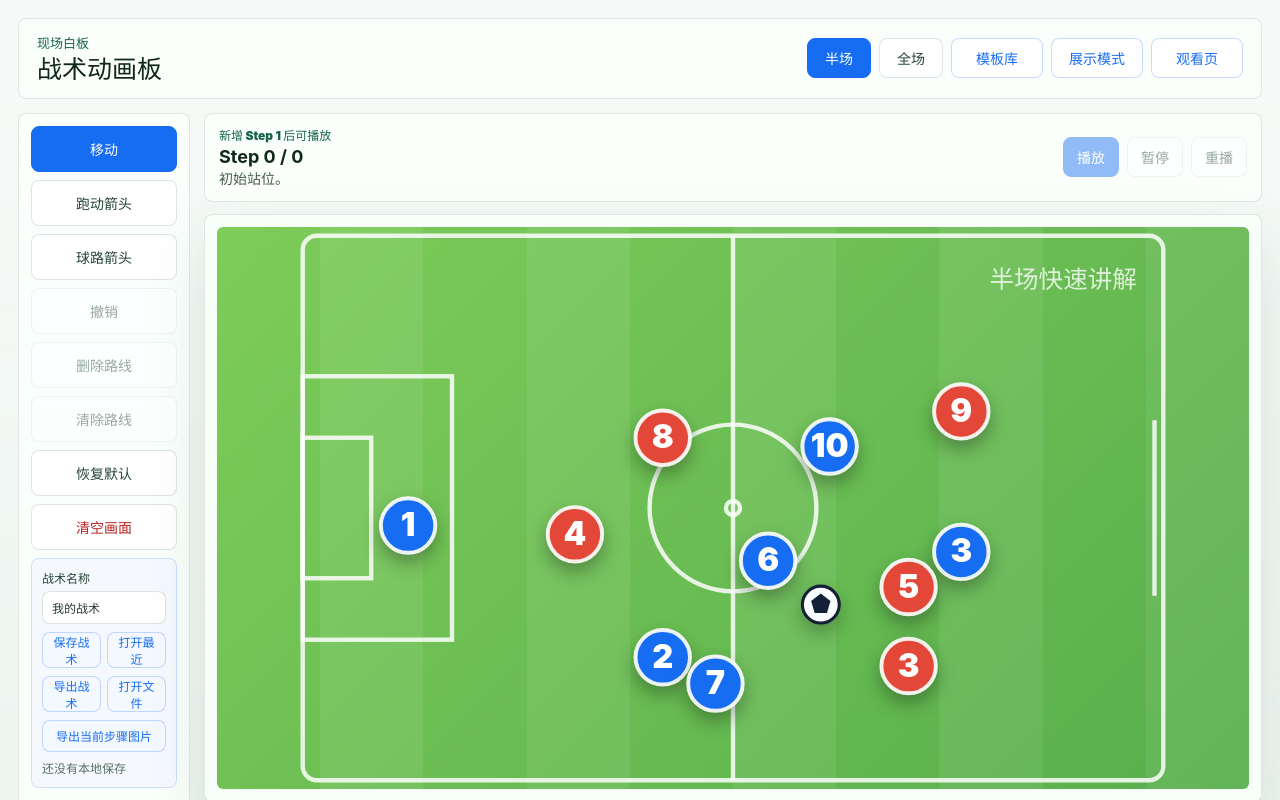
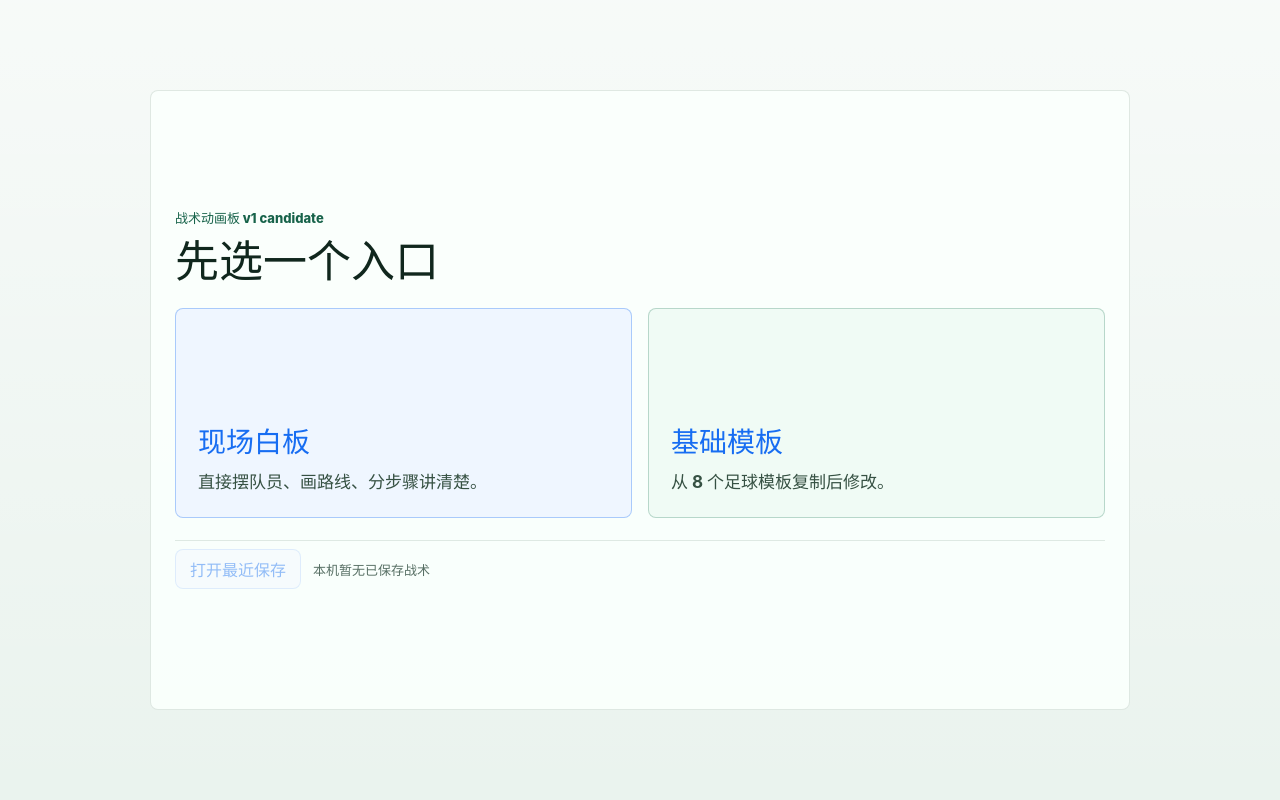
Before and after one commit to binsun0501-dot/tactical-animation-board, a React (Vite) app: page / in a window 1280 px wide. Shown: the top 800 px of the page. Built offline with nearby package versions, Linux system fonts and the light colour scheme.

Commit message:
m4-fix: simplify ipad navigation and toolbar

```diff
--- a/src/App.jsx
+++ b/src/App.jsx
@@ -74,7 +74,7 @@ export default function App() {
   const [activeTool, setActiveTool] = useState("move");
   const [selectedPathId, setSelectedPathId] = useState(null);
   const [playback, setPlayback] = useState(IDLE_PLAYBACK);
-  const [appMode, setAppMode] = useState("edit");
+  const [appMode, setAppMode] = useState("home");
   const playbackRunIdRef = useRef(0);
 
   const activeStep = steps.find((step) => step.id === activeStepId) ?? steps[0];
@@ -95,6 +95,7 @@ export default function App() {
   const canAddStep = steps.length < 5;
   const canPlay = steps.length > 1;
   const editingDisabled = isPlaybackVisible;
+  const isHomeMode = appMode === "home";
   const isPresentationMode = appMode === "presentation";
   const isViewerMode = appMode === "viewer";
   const isTemplateLibraryMode = appMode === "templates";
@@ -467,6 +468,11 @@ export default function App() {
     setAppMode("edit");
   }
 
+  function returnToHomeMode() {
+    returnToEdit();
+    setAppMode("home");
+  }
+
   function enterViewerMode() {
     resetPlayback();
     setSelectedPathId(null);
@@ -479,6 +485,11 @@ export default function App() {
     setSelectedPathId(null);
     setActiveTool("move");
     setAppMode("templates");
+  }
+
+  function openRecentSavedTactic() {
+    loadRecentTactic();
+    setAppMode("edit");
   }
 
   function copyTemplateToTactic(template) {
@@ -498,6 +509,17 @@ export default function App() {
     setActiveStepId(nextStep.id);
     setSelectedPathId(null);
     setActiveTool("move");
+  }
+
+  if (isHomeMode) {
+    return (
+      <HomeMode
+        onOpenRecent={openRecentSavedTactic}
+        onOpenTemplates={enterTemplateLibrary}
+        onStartBoard={returnToEditMode}
+        savedSummary={savedSummary}
+      />
+    );
   }
 
   if (isPresentationMode) {
@@ -575,19 +597,22 @@ export default function App() {
             >
               全场
             </button>
+            <button className="toggle action secondary" type="button" onClick={returnToHomeMode}>
+              首页
+            </button>
             <button
               className="toggle action"
               type="button"
               data-testid="template-library-entry"
               onClick={enterTemplateLibrary}
             >
-              模板库
+              模板
             </button>
             <button className="toggle action" type="button" onClick={enterPresentationMode}>
-              展示模式
+              展示
             </button>
             <button className="toggle action" type="button" onClick={enterViewerMode}>
-              观看页
+              观看
             </button>
           </div>
         </header>
@@ -746,6 +771,47 @@ export default function App() {
               setBoardState={updateCurrentStepBoard}
             />
           </section>
+        </div>
+      </section>
+    </main>
+  );
+}
+
+function HomeMode({ onOpenRecent, onOpenTemplates, onStartBoard, savedSummary }) {
+  return (
+    <main className="app-shell home-app">
+      <section className="home-shell" aria-label="战术动画板首页">
+        <header className="home-header">
+          <p className="stage-label">战术动画板 v1 candidate</p>
+          <h1>先选一个入口</h1>
+        </header>
+
+        <div className="home-actions" aria-label="主要入口">
+          <button
+            className="home-card primary"
+            type="button"
+            data-testid="home-board-entry"
+            onClick={onStartBoard}
+          >
+            <span>现场白板</span>
+            <strong>直接摆队员、画路线、分步骤讲清楚。</strong>
+          </button>
+          <button
+            className="home-card template"
+            type="button"
+            data-testid="home-template-entry"
+            onClick={onOpenTemplates}
+          >
+            <span>基础模板</span>
+            <strong>从 8 个足球模板复制后修改。</strong>
+          </button>
+        </div>
+
+        <div className="home-secondary" aria-label="次级入口">
+          <button type="button" onClick={onOpenRecent} disabled={!savedSummary}>
+            打开最近保存
+          </button>
+          <p>{savedSummary ? savedSummary.title : "本机暂无已保存战术"}</p>
         </div>
       </section>
     </main>
--- a/src/styles.css
+++ b/src/styles.css
@@ -73,6 +73,108 @@ h1 {
   letter-spacing: 0;
 }
 
+.home-app {
+  display: grid;
+  place-items: center;
+}
+
+.home-shell {
+  width: min(980px, 100%);
+  min-height: min(620px, calc(100vh - 36px));
+  padding: 24px;
+  border: 1px solid rgba(26, 66, 44, 0.12);
+  border-radius: 8px;
+  background: rgba(250, 255, 252, 0.94);
+  display: grid;
+  align-content: center;
+  gap: 22px;
+}
+
+.home-header {
+  display: grid;
+  gap: 6px;
+}
+
+.home-header h1 {
+  font-size: clamp(28px, 4vw, 44px);
+}
+
+.home-actions {
+  display: grid;
+  grid-template-columns: repeat(2, minmax(0, 1fr));
+  gap: 16px;
+}
+
+.home-card {
+  min-height: 210px;
+  padding: 22px;
+  border: 1px solid rgba(28, 72, 49, 0.16);
+  border-radius: 8px;
+  background: #ffffff;
+  color: #183428;
+  cursor: pointer;
+  text-align: left;
+  display: grid;
+  align-content: end;
+  gap: 12px;
+}
+
+.home-card.primary {
+  border-color: rgba(23, 109, 242, 0.32);
+  background: #eff6ff;
+}
+
+.home-card.template {
+  border-color: rgba(22, 111, 78, 0.26);
+  background: #f0fbf5;
+}
+
+.home-card span {
+  color: #176df2;
+  font-size: 28px;
+  font-weight: 950;
+  line-height: 1.1;
+}
+
+.home-card strong {
+  max-width: 17em;
+  color: #365143;
+  font-size: 17px;
+  line-height: 1.45;
+}
+
+.home-secondary {
+  min-height: 52px;
+  padding-top: 6px;
+  border-top: 1px solid rgba(28, 72, 49, 0.12);
+  display: flex;
+  align-items: center;
+  gap: 12px;
+}
+
+.home-secondary button {
+  min-height: 40px;
+  padding: 0 14px;
+  border: 1px solid rgba(23, 109, 242, 0.24);
+  border-radius: 8px;
+  background: #f4f8ff;
+  color: #176df2;
+  font-weight: 900;
+  cursor: pointer;
+}
+
+.home-secondary button:disabled {
+  cursor: not-allowed;
+  opacity: 0.45;
+}
+
+.home-secondary p {
+  margin: 0;
+  color: #587065;
+  font-size: 13px;
+  font-weight: 800;
+}
+
 .top-actions,
 .tool-rail {
   display: flex;
@@ -107,6 +209,11 @@ h1 {
   min-width: 92px;
   border-color: rgba(23, 109, 242, 0.24);
   color: #176df2;
+}
+
+.toggle.action.secondary {
+  min-width: 70px;
+  color: #4a6257;
 }
 
 .workspace {
@@ -881,6 +988,124 @@ h1 {
   pointer-events: none;
 }
 
+@media (min-width: 821px) and (max-height: 820px) {
+  .app-shell {
+    padding: 10px;
+  }
+
+  .editor-shell,
+  .template-shell {
+    min-height: calc(100vh - 20px);
+    gap: 10px;
+  }
+
+  .top-bar,
+  .template-header {
+    min-height: 58px;
+    padding: 10px 12px;
+  }
+
+  .top-bar h1,
+  .template-header h1 {
+    font-size: 22px;
+  }
+
+  .top-actions {
+    flex-wrap: wrap;
+    justify-content: flex-end;
+    gap: 6px;
+  }
+
+  .toggle {
+    min-width: 58px;
+    min-height: 36px;
+  }
+
+  .toggle.action {
+    min-width: 66px;
+  }
+
+  .workspace {
+    grid-template-columns: 1fr;
+    gap: 10px;
+  }
+
+  .tool-rail {
+    min-height: auto;
+    display: grid;
+    grid-template-columns: repeat(8, minmax(0, 1fr));
+    align-items: stretch;
+    gap: 6px;
+    padding: 8px;
+  }
+
+  .tool-button {
+    min-width: 0;
+    min-height: 38px;
+    padding: 0 7px;
+    font-size: 13px;
+  }
+
+  .save-panel {
+    grid-column: span 4;
+    padding: 8px;
+  }
+
+  .step-panel {
+    grid-column: span 4;
+    margin-top: 0;
+    padding-top: 0;
+    border-top: 0;
+  }
+
+  .step-list {
+    grid-template-columns: repeat(3, minmax(0, 1fr));
+    gap: 6px;
+  }
+
+  .step-button {
+    min-height: 48px;
+    padding: 7px;
+  }
+
+  .step-note textarea {
+    min-height: 54px;
+    resize: none;
+  }
+
+  .playback-strip {
+    min-height: 58px;
+    padding: 8px 10px;
+  }
+
+  .playback-summary strong {
+    font-size: 16px;
+  }
+
+  .playback-summary p {
+    font-size: 13px;
+  }
+
+  .board-frame {
+    min-height: 0;
+    height: calc(100vh - 310px);
+  }
+
+  .template-workspace {
+    grid-template-columns: 260px minmax(0, 1fr);
+  }
+
+  .template-card {
+    min-height: 76px;
+    padding: 9px;
+  }
+
+  .template-preview-board .board-frame {
+    min-height: 0;
+    height: calc(100vh - 260px);
+  }
+}
+
 @media (max-width: 820px) {
   .app-shell {
     padding: 10px;
@@ -897,6 +1122,24 @@ h1 {
 
   .top-actions {
     flex-wrap: wrap;
+  }
+
+  .home-shell {
+    min-height: calc(100vh - 20px);
+    padding: 16px;
+  }
+
+  .home-actions {
+    grid-template-columns: 1fr;
+  }
+
+  .home-card {
+    min-height: 150px;
+  }
+
+  .home-secondary {
+    align-items: flex-start;
+    flex-direction: column;
   }
 
   .workspace {
```
